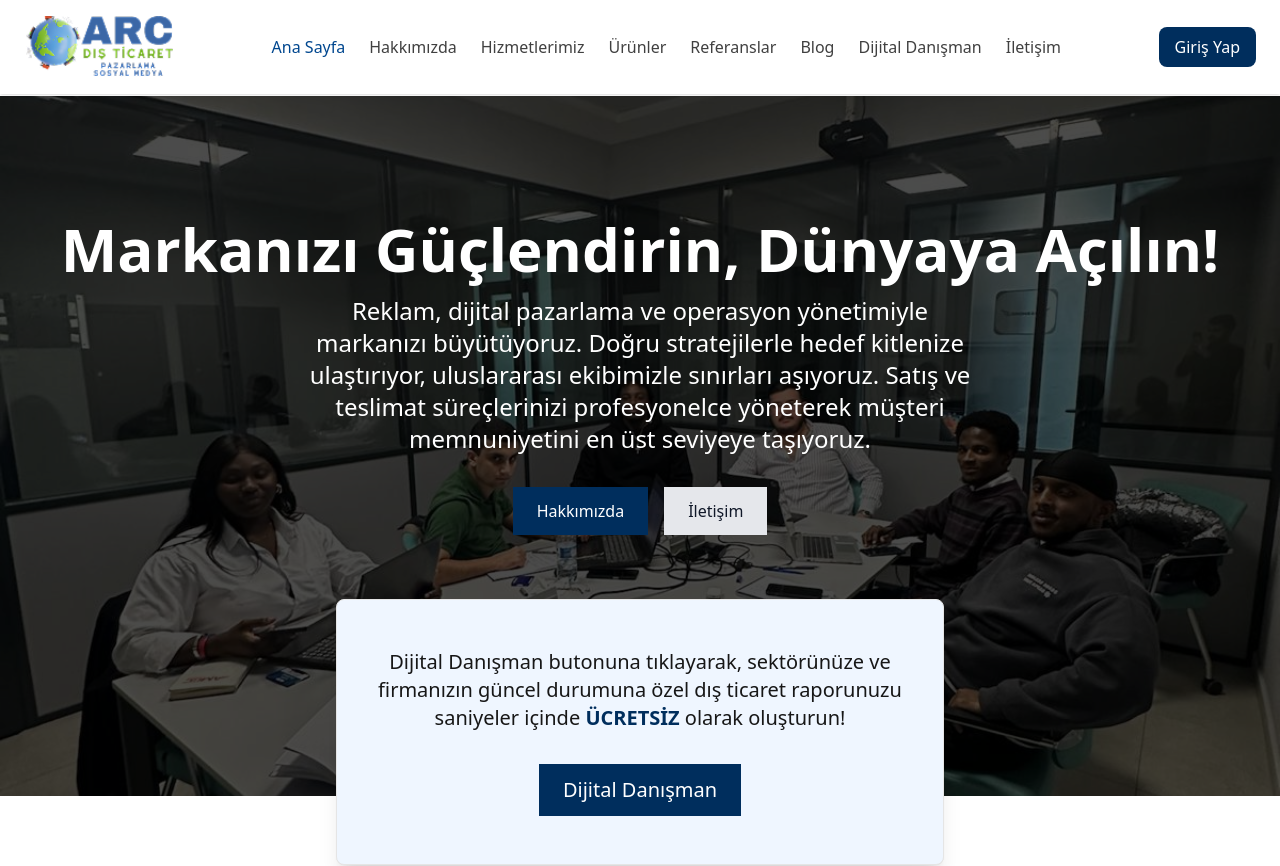
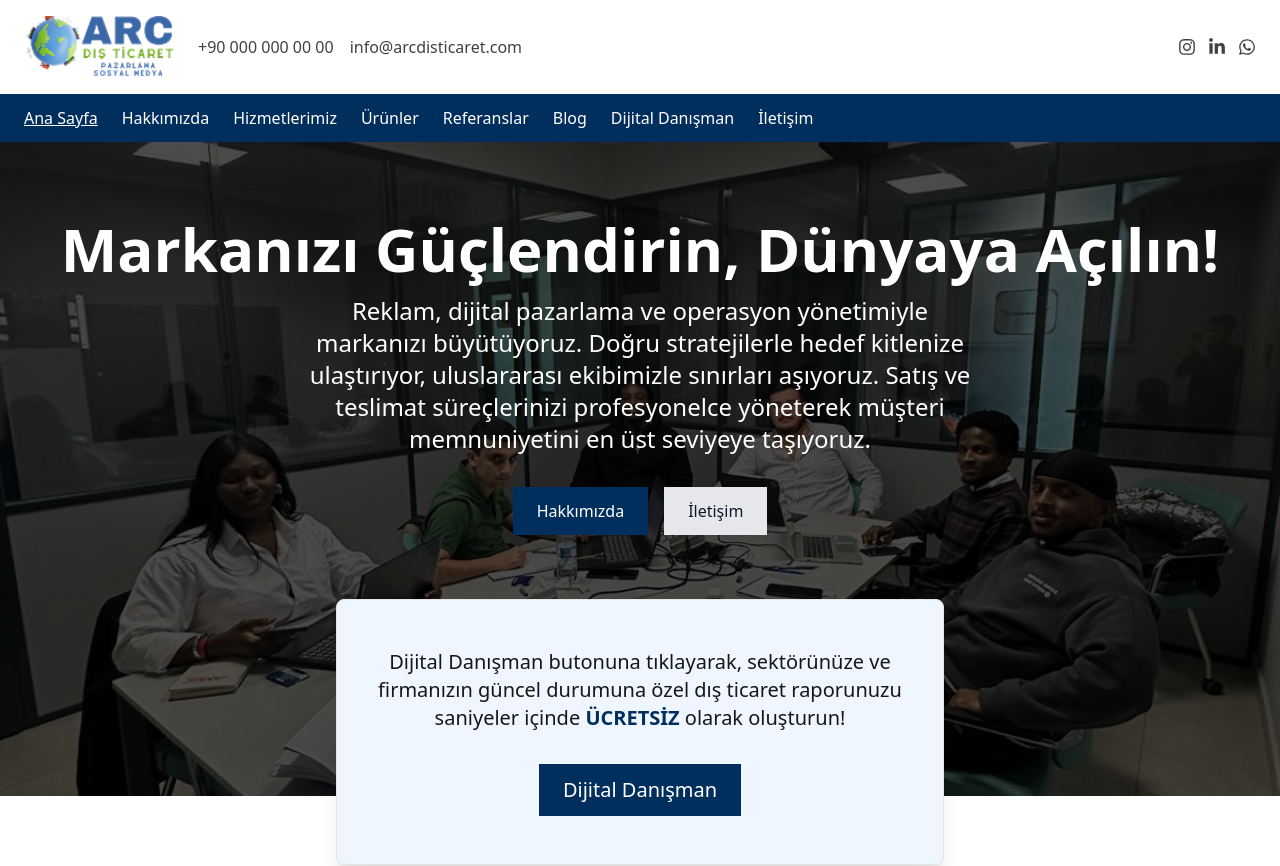
Before and after one commit to poyrazavsever/arc_foreign_trade, a Next.js app: page / in a window 1280 px wide. Shown: the top 866 px of the page. Built offline with nearby package versions, Linux system fonts and the light colour scheme.

Commit message:
feat: enhance Navbar with contact information and social links

```diff
--- a/components/Navbar.jsx
+++ b/components/Navbar.jsx
@@ -3,11 +3,25 @@ import Link from "next/link";
 import { useRouter } from "next/router";
 import { useState } from "react";
 import { motion } from "framer-motion";
-import { FaBars, FaTimes } from "react-icons/fa"; // React Icons importu
+import {
+  FaBars,
+  FaTimes,
+  FaInstagram,
+  FaLinkedinIn,
+  FaWhatsapp,
+} from "react-icons/fa"; // React Icons importu
 
 const Navbar = () => {
   const router = useRouter();
   const [isMenuOpen, setIsMenuOpen] = useState(false);
+
+  const phoneNumber = "+90 000 000 00 00";
+  const emailAddress = "info@arcdisticaret.com";
+  const socialLinks = [
+    { name: "Instagram", href: "#", Icon: FaInstagram },
+    { name: "LinkedIn", href: "#", Icon: FaLinkedinIn },
+    { name: "WhatsApp", href: "#", Icon: FaWhatsapp },
+  ];
 
   const toggleMenu = () => {
     setIsMenuOpen(!isMenuOpen);
@@ -18,74 +32,144 @@ const Navbar = () => {
   };
 
   return (
-    <nav className="bg-white shadow-sm fixed top-0 left-0 w-full z-50">
+    <nav className="bg-white fixed top-0 left-0 w-full z-50">
+      {/* Top: Logo + İletişim */}
+      <div className="bg-white">
         <div className="container mx-auto flex justify-between items-center py-4 px-6">
-        {/* Logo */}
-        <Link href="/">
-          <Image src="/Images/Logo.png" alt="ARC Dış Ticaret Logo" width={150} height={50} />
+          <div className="flex items-center gap-6">
+            <Link href="/" onClick={closeMenu}>
+              <Image
+                src="/Images/Logo.png"
+                alt="ARC Dış Ticaret Logo"
+                width={150}
+                height={50}
+              />
             </Link>
+
+            <div className="hidden sm:flex flex-row items-center gap-4">
+              <a
+                href={`tel:${phoneNumber.replace(/\s/g, "")}`}
+                className="text-neutral-700 hover:text-secondary"
+              >
+                {phoneNumber}
+              </a>
+              <a
+                href={`mailto:${emailAddress}`}
+                className="text-neutral-700 hover:text-secondary"
+              >
+                {emailAddress}
+              </a>
+            </div>
+          </div>
+
+          <div className="flex items-center gap-4">
+            <div className="hidden sm:flex items-center gap-3">
+              {socialLinks.map(({ name, href, Icon }) => (
+                <a
+                  key={name}
+                  href={href}
+                  aria-label={name}
+                  className="text-neutral-700 hover:text-secondary"
+                  target="_blank"
+                  rel="noreferrer"
+                >
+                  <Icon size={18} />
+                </a>
+              ))}
+            </div>
 
             {/* Hamburger Icon */}
             <div className="md:hidden flex items-center">
-          <button onClick={toggleMenu} className="text-neutral-700">
-            {isMenuOpen ? (
-              <FaTimes size={24} />
-            ) : (
-              <FaBars size={24} />
-            )}
+              <button
+                onClick={toggleMenu}
+                className="text-neutral-700"
+                aria-label="Menüyü aç/kapat"
+              >
+                {isMenuOpen ? <FaTimes size={24} /> : <FaBars size={24} />}
               </button>
             </div>
+          </div>
+        </div>
+      </div>
 
-        {/* Menü Linkleri (Desktop) */}
-        <div className="hidden md:flex space-x-6">
+      {/* Bottom: Linkler */}
+      <div className="bg-primary">
+        <div className="container mx-auto hidden md:flex justify-between items-center py-3 px-6">
+          <div className="flex items-center gap-6">
             <Link href="/" onClick={closeMenu}>
-            <span className={`text-neutral-700 hover:text-secondary ${router.pathname === "/" ? "text-secondary" : ""}`}>
+              <span
+                className={`text-white hover:text-white/80 ${
+                  router.pathname === "/" ? "underline" : ""
+                }`}
+              >
                 Ana Sayfa
               </span>
             </Link>
             <Link href="/about" onClick={closeMenu}>
-            <span className={`text-neutral-700 hover:text-secondary ${router.pathname === "/about" ? "text-secondary" : ""}`}>
+              <span
+                className={`text-white hover:text-white/80 ${
+                  router.pathname === "/about" ? "underline" : ""
+                }`}
+              >
                 Hakkımızda
               </span>
             </Link>
             <Link href="/services" onClick={closeMenu}>
-            <span className={`text-neutral-700 hover:text-secondary ${router.pathname === "/services" ? "text-secondary" : ""}`}>
+              <span
+                className={`text-white hover:text-white/80 ${
+                  router.pathname === "/services" ? "underline" : ""
+                }`}
+              >
                 Hizmetlerimiz
               </span>
             </Link>
             <Link href="/products" onClick={closeMenu}>
-            <span className={`text-neutral-700 hover:text-secondary ${router.pathname === "/products" ? "text-secondary" : ""}`}>
+              <span
+                className={`text-white hover:text-white/80 ${
+                  router.pathname === "/products" ? "underline" : ""
+                }`}
+              >
                 Ürünler
               </span>
             </Link>
             <Link href="/references" onClick={closeMenu}>
-            <span className={`text-neutral-700 hover:text-secondary ${router.pathname === "/references" ? "text-secondary" : ""}`}>
+              <span
+                className={`text-white hover:text-white/80 ${
+                  router.pathname === "/references" ? "underline" : ""
+                }`}
+              >
                 Referanslar
               </span>
             </Link>
             <Link href="/blog" onClick={closeMenu}>
-            <span className={`text-neutral-700 hover:text-secondary ${router.pathname === "/blog" ? "text-secondary" : ""}`}>
+              <span
+                className={`text-white hover:text-white/80 ${
+                  router.pathname === "/blog" ? "underline" : ""
+                }`}
+              >
                 Blog
               </span>
             </Link>
             <Link href="/ai-assistant" onClick={closeMenu}>
-            <span className={`text-neutral-700 hover:text-secondary ${router.pathname === "/ai-assistant" ? "text-secondary" : ""}`}>
+              <span
+                className={`text-white hover:text-white/80 ${
+                  router.pathname === "/ai-assistant" ? "underline" : ""
+                }`}
+              >
                 Dijital Danışman
               </span>
             </Link>
             <Link href="/contact" onClick={closeMenu}>
-            <span className={`text-neutral-700 hover:text-secondary ${router.pathname === "/contact" ? "text-secondary" : ""}`}>
+              <span
+                className={`text-white hover:text-white/80 ${
+                  router.pathname === "/contact" ? "underline" : ""
+                }`}
+              >
                 İletişim
               </span>
             </Link>
           </div>
-
-        {/* Giriş Yap Butonu */}
-        <Link href="/login" className="hidden md:block">
-          <button className="bg-primary text-white px-4 py-2 rounded-lg hover:bg-secondary transition">
-            Giriş Yap
-          </button>
-        </Link>
+        </div>
       </div>
 
       {/* Mobil Menü (Tam Ekran) */}
@@ -95,13 +179,22 @@ const Navbar = () => {
           animate={{ opacity: 1, x: 0 }}
           exit={{ opacity: 0, x: 100 }}
           transition={{ duration: 0.5 }}
-          className="md:hidden fixed top-0 left-0 w-full h-full bg-white z-50 px-6 py-10 shadow-lg"
+          className="md:hidden fixed top-0 left-0 w-full h-full bg-primary z-50 px-6 py-10"
         >
           <div className="flex justify-between items-center mb-10">
             <Link href="/">
-              <Image src="/Images/Logo.png" alt="ARC Dış Ticaret Logo" width={150} height={50} />
+              <Image
+                src="/Images/Logo.png"
+                alt="ARC Dış Ticaret Logo"
+                width={150}
+                height={50}
+              />
             </Link>
-            <button onClick={toggleMenu} className="text-neutral-700">
+            <button
+              onClick={toggleMenu}
+              className="text-white"
+              aria-label="Menüyü kapat"
+            >
               <FaTimes size={30} />
             </button>
           </div>
@@ -109,51 +202,76 @@ const Navbar = () => {
           {/* Menü Linkleri (Mobil) */}
           <div className="space-y-6 w-full flex flex-col items-start">
             <Link href="/" onClick={closeMenu}>
-              <span className={`text-neutral-700 text-lg hover:text-secondary ${router.pathname === "/" ? "text-secondary" : ""}`}>
+              <span
+                className={`text-white text-lg hover:text-white/80 ${
+                  router.pathname === "/" ? "underline" : ""
+                }`}
+              >
                 Ana Sayfa
               </span>
             </Link>
             <Link href="/about" onClick={closeMenu}>
-              <span className={`text-neutral-700 text-lg hover:text-secondary ${router.pathname === "/about" ? "text-secondary" : ""}`}>
+              <span
+                className={`text-white text-lg hover:text-white/80 ${
+                  router.pathname === "/about" ? "underline" : ""
+                }`}
+              >
                 Hakkımızda
               </span>
             </Link>
             <Link href="/services" onClick={closeMenu}>
-              <span className={`text-neutral-700 text-lg hover:text-secondary ${router.pathname === "/services" ? "text-secondary" : ""}`}>
+              <span
+                className={`text-white text-lg hover:text-white/80 ${
+                  router.pathname === "/services" ? "underline" : ""
+                }`}
+              >
                 Hizmetlerimiz
               </span>
             </Link>
             <Link href="/products" onClick={closeMenu}>
-              <span className={`text-neutral-700 text-lg hover:text-secondary ${router.pathname === "/products" ? "text-secondary" : ""}`}>
+              <span
+                className={`text-white text-lg hover:text-white/80 ${
+                  router.pathname === "/products" ? "underline" : ""
+                }`}
+              >
                 Ürünler
               </span>
             </Link>
             <Link href="/references" onClick={closeMenu}>
-              <span className={`text-neutral-700 text-lg hover:text-secondary ${router.pathname === "/references" ? "text-secondary" : ""}`}>
+              <span
+                className={`text-white text-lg hover:text-white/80 ${
+                  router.pathname === "/references" ? "underline" : ""
+                }`}
+              >
                 Referanslar
               </span>
             </Link>
             <Link href="/blog" onClick={closeMenu}>
-              <span className={`text-neutral-700 text-lg hover:text-secondary ${router.pathname === "/blog" ? "text-secondary" : ""}`}>
+              <span
+                className={`text-white text-lg hover:text-white/80 ${
+                  router.pathname === "/blog" ? "underline" : ""
+                }`}
+              >
                 Blog
               </span>
             </Link>
             <Link href="/ai-assistant" onClick={closeMenu}>
-              <span className={`text-neutral-700 text-lg hover:text-secondary ${router.pathname === "/ai-assistant" ? "text-secondary" : ""}`}>
+              <span
+                className={`text-white text-lg hover:text-white/80 ${
+                  router.pathname === "/ai-assistant" ? "underline" : ""
+                }`}
+              >
                 Akıllı Asistan
               </span>
             </Link>
             <Link href="/contact" onClick={closeMenu}>
-              <span className={`text-neutral-700 text-lg hover:text-secondary ${router.pathname === "/contact" ? "text-secondary" : ""}`}>
+              <span
+                className={`text-white text-lg hover:text-white/80 ${
+                  router.pathname === "/contact" ? "underline" : ""
+                }`}
+              >
                 İletişim
               </span>
-            </Link>
-
-            {/* Giriş Yap Butonu (Mobil) */}
-            <Link href="/login" className="w-full">
-              <button className=" bg-primary text-white w-full py-2 rounded-lg hover:bg-secondary transition mt-8">
-                Giriş Yap
-              </button>
             </Link>
           </div>
         </motion.div>
```
Lines whose indentation alone changed are shown as unchanged.
